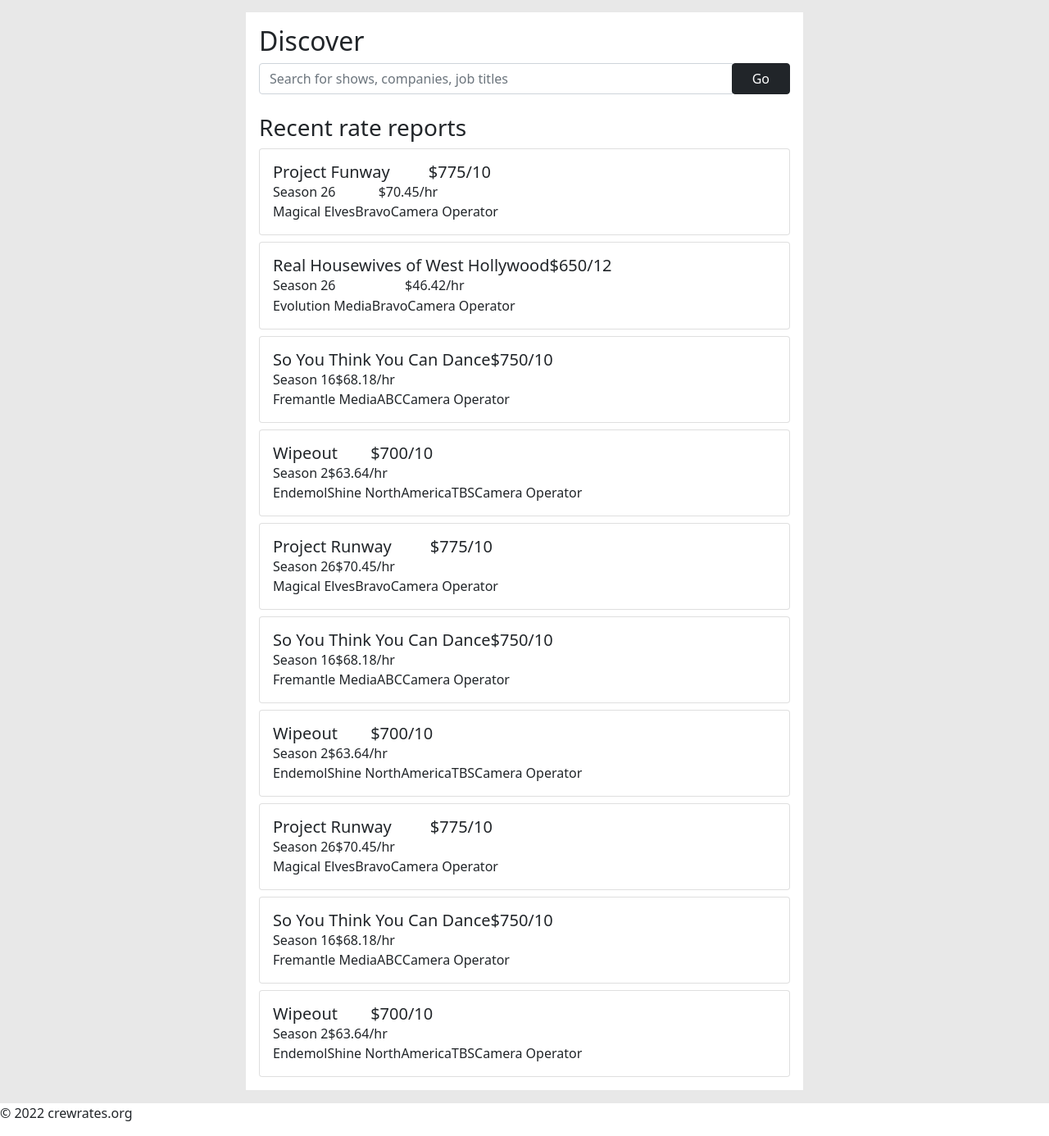
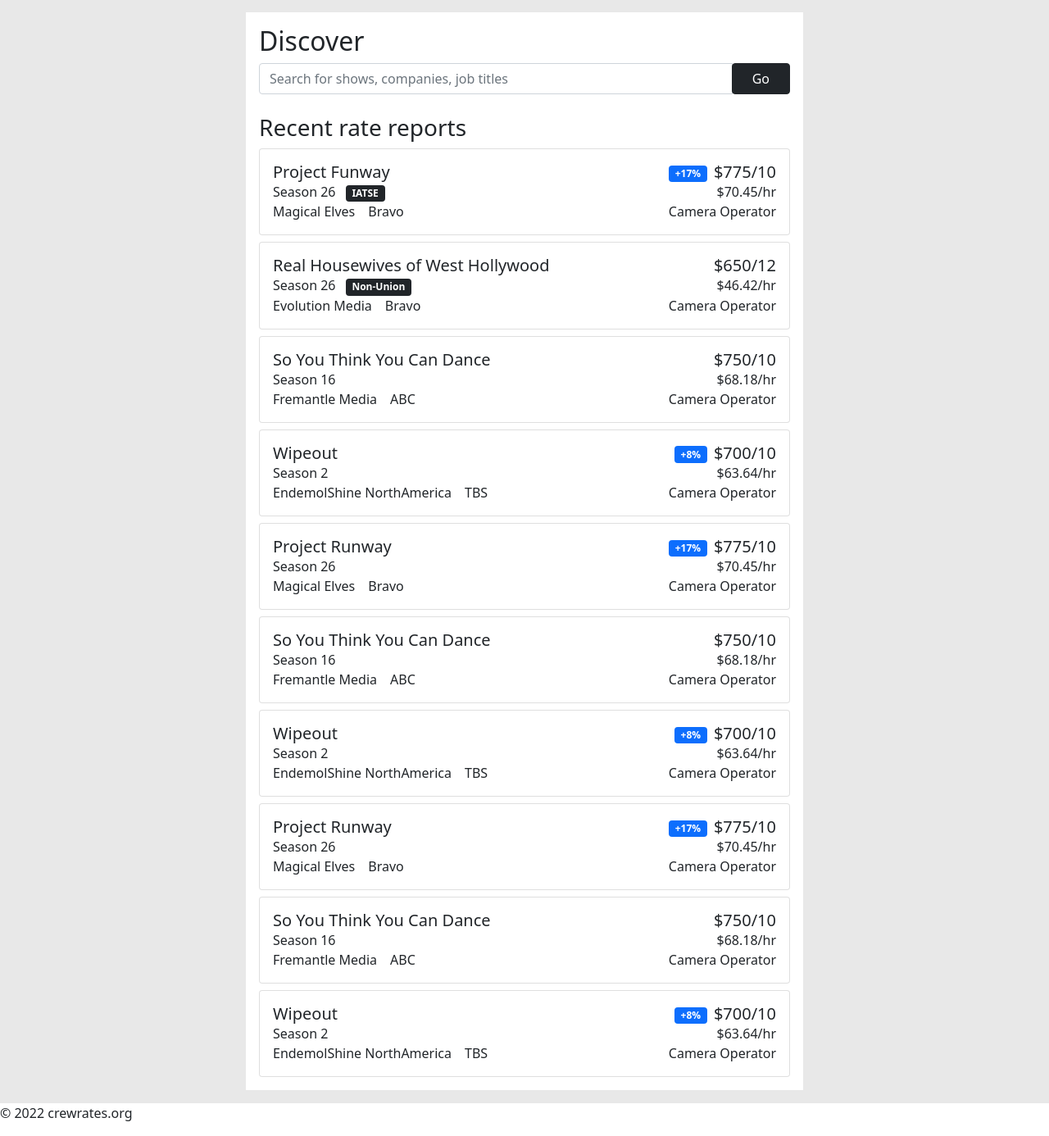
Before and after one commit to derthadams/crew-rates, a Django app: page / in a window 1280 px wide. Shown: the part 66-1452 px from the top of the page at 82% size. Run offline with Django 3.2, Linux system fonts and the light colour scheme; the visitor is signed in with stand-in values (Sample User, id 1).

Commit message:
Update discover.html to Bootstrap 5.1 syntax

```diff
--- a/templates/rates/discover.html
+++ b/templates/rates/discover.html
@@ -4,12 +4,11 @@
 
 {% block styles %}
     {{ block.super }}
-    <link rel="stylesheet" href="{% static 'rates/css/scroll-box.css' %}">
 {% endblock %}
 
 {% block content-inner %}
   <h2>Discover</h2>
-{#<p>Hello world, you're at the index page</p>#}
+
     <form class="form-block">
 
     <div class="input-group">
@@ -28,34 +27,34 @@
 
           <div class="d-flex mb-0 p-0">
             <h5 class="m-0">Project Funway</h5>
-            <div class="ml-auto">
-              <span class="badge badge-primary mr-2">+17%</span>
+            <div class="ms-auto">
+              <span class="badge bg-primary me-2">+17%</span>
             </div>
             <h5 class="m-0">$775/10</h5>
           </div>
 
           <div class="d-flex">
-            <div class="mr-auto">
+            <div class="me-auto">
               <span>
               Season 26
               </span>
-              <span class="badge badge-dark ml-2">
+              <span class="badge bg-dark ms-2">
                 IATSE
               </span>
             </div>
-            <div class="ml-auto">
+            <div class="ms-auto">
               <span class="">$70.45/hr</span>
             </div>
           </div>
 
           <div class="d-flex">
-              <span class="mr-3">
+              <span class="me-3">
                 Magical Elves
               </span>
               <span>
                 Bravo
               </span>
-            <div class="ml-auto">
+            <div class="ms-auto">
               <span>Camera Operator</span>
             </div>
           </div>
@@ -67,34 +66,33 @@
         <div class="card-body p-3">
             <div class="d-flex mb-0 p-0">
             <h5 class="m-0">Real Housewives of West Hollywood</h5>
-            <div class="ml-auto">
-{#              <span class="badge badge-primary mr-2">+17%</span>#}
+            <div class="ms-auto">
             </div>
             <h5 class="m-0">$650/12</h5>
           </div>
 
           <div class="d-flex">
-            <div class="mr-auto">
+            <div class="me-auto">
               <span>
               Season 26
               </span>
-              <span class="badge badge-dark ml-2">
+              <span class="badge bg-dark ms-2">
                 Non-Union
               </span>
             </div>
-            <div class="ml-auto">
+            <div class="ms-auto">
               <span class="">$46.42/hr</span>
             </div>
           </div>
 
           <div class="d-flex">
-              <span class="mr-3">
+              <span class="me-3">
                 Evolution Media
               </span>
               <span>
                 Bravo
               </span>
-            <div class="ml-auto">
+            <div class="ms-auto">
               <span>Camera Operator</span>
             </div>
           </div>
@@ -108,23 +106,22 @@
         <div class="card-body p-3">
           <div class="d-flex mb-0 p-0">
             <h5 class="m-0">So You Think You Can Dance</h5>
-            <div class="ml-auto">
-{#              <span class="badge badge-primary mr-2">+17%</span>#}
+            <div class="ms-auto">
             </div>
             <h5 class="m-0">$750/10</h5>
           </div>
           <div class="d-flex">
             <span>Season 16</span>
-            <div class="ml-auto"><span>$68.18/hr</span></div>
+            <div class="ms-auto"><span>$68.18/hr</span></div>
           </div>
           <div class="d-flex">
-              <span class="mr-3">
+              <span class="me-3">
                 Fremantle Media
               </span>
               <span>
                 ABC
               </span>
-            <div class="ml-auto"><span>Camera Operator</span></div>
+            <div class="ms-auto"><span>Camera Operator</span></div>
           </div>
         </div>
       </div>
@@ -133,23 +130,23 @@
         <div class="card-body p-3">
           <div class="d-flex mb-0 p-0">
             <h5 class="m-0">Wipeout</h5>
-            <div class="ml-auto">
-              <span class="badge badge-primary mr-2">+8%</span>
+            <div class="ms-auto">
+              <span class="badge bg-primary me-2">+8%</span>
             </div>
             <h5 class="m-0">$700/10</h5>
           </div>
           <div class="d-flex">
             <span>Season 2</span>
-            <div class="ml-auto"><span>$63.64/hr</span></div>
+            <div class="ms-auto"><span>$63.64/hr</span></div>
           </div>
           <div class="d-flex">
-              <span class="mr-3">
+              <span class="me-3">
                 EndemolShine NorthAmerica
               </span>
               <span>
                 TBS
               </span>
-            <div class="ml-auto"><span>Camera Operator</span></div>
+            <div class="ms-auto"><span>Camera Operator</span></div>
           </div>
         </div>
       </div>
@@ -158,23 +155,23 @@
         <div class="card-body p-3">
           <div class="d-flex mb-0 p-0">
             <h5 class="m-0">Project Runway</h5>
-            <div class="ml-auto">
-              <span class="badge badge-primary mr-2">+17%</span>
+            <div class="ms-auto">
+              <span class="badge bg-primary me-2">+17%</span>
             </div>
             <h5 class="m-0">$775/10</h5>
           </div>
           <div class="d-flex">
             <span>Season 26</span>
-            <div class="ml-auto"><span>$70.45/hr</span></div>
+            <div class="ms-auto"><span>$70.45/hr</span></div>
           </div>
           <div class="d-flex">
-              <span class="mr-3">
+              <span class="me-3">
                 Magical Elves
               </span>
               <span>
                 Bravo
               </span>
-            <div class="ml-auto"><span>Camera Operator</span></div>
+            <div class="ms-auto"><span>Camera Operator</span></div>
           </div>
         </div>
       </div>
@@ -185,23 +182,22 @@
         <div class="card-body p-3">
           <div class="d-flex mb-0 p-0">
             <h5 class="m-0">So You Think You Can Dance</h5>
-            <div class="ml-auto">
-{#              <span class="badge badge-primary mr-2">+17%</span>#}
+            <div class="ms-auto">
             </div>
             <h5 class="m-0">$750/10</h5>
           </div>
           <div class="d-flex">
             <span>Season 16</span>
-            <div class="ml-auto"><span>$68.18/hr</span></div>
+            <div class="ms-auto"><span>$68.18/hr</span></div>
           </div>
           <div class="d-flex">
-              <span class="mr-3">
+              <span class="me-3">
                 Fremantle Media
               </span>
               <span>
                 ABC
               </span>
-            <div class="ml-auto"><span>Camera Operator</span></div>
+            <div class="ms-auto"><span>Camera Operator</span></div>
           </div>
         </div>
       </div>
@@ -210,23 +206,23 @@
         <div class="card-body p-3">
           <div class="d-flex mb-0 p-0">
             <h5 class="m-0">Wipeout</h5>
-            <div class="ml-auto">
-              <span class="badge badge-primary mr-2">+8%</span>
+            <div class="ms-auto">
+              <span class="badge bg-primary me-2">+8%</span>
             </div>
             <h5 class="m-0">$700/10</h5>
           </div>
           <div class="d-flex">
             <span>Season 2</span>
-            <div class="ml-auto"><span>$63.64/hr</span></div>
+            <div class="ms-auto"><span>$63.64/hr</span></div>
           </div>
           <div class="d-flex">
-              <span class="mr-3">
+              <span class="me-3">
                 EndemolShine NorthAmerica
               </span>
               <span>
                 TBS
               </span>
-            <div class="ml-auto"><span>Camera Operator</span></div>
+            <div class="ms-auto"><span>Camera Operator</span></div>
           </div>
         </div>
       </div>
@@ -235,23 +231,23 @@
         <div class="card-body p-3">
           <div class="d-flex mb-0 p-0">
             <h5 class="m-0">Project Runway</h5>
-            <div class="ml-auto">
-              <span class="badge badge-primary mr-2">+17%</span>
+            <div class="ms-auto">
+              <span class="badge bg-primary me-2">+17%</span>
             </div>
             <h5 class="m-0">$775/10</h5>
           </div>
           <div class="d-flex">
             <span>Season 26</span>
-            <div class="ml-auto"><span>$70.45/hr</span></div>
+            <div class="ms-auto"><span>$70.45/hr</span></div>
           </div>
           <div class="d-flex">
-              <span class="mr-3">
+              <span class="me-3">
                 Magical Elves
               </span>
               <span>
                 Bravo
               </span>
-            <div class="ml-auto"><span>Camera Operator</span></div>
+            <div class="ms-auto"><span>Camera Operator</span></div>
           </div>
         </div>
       </div>
@@ -262,23 +258,22 @@
         <div class="card-body p-3">
           <div class="d-flex mb-0 p-0">
             <h5 class="m-0">So You Think You Can Dance</h5>
-            <div class="ml-auto">
-{#              <span class="badge badge-primary mr-2">+17%</span>#}
+            <div class="ms-auto">
             </div>
             <h5 class="m-0">$750/10</h5>
           </div>
           <div class="d-flex">
             <span>Season 16</span>
-            <div class="ml-auto"><span>$68.18/hr</span></div>
+            <div class="ms-auto"><span>$68.18/hr</span></div>
           </div>
           <div class="d-flex">
-              <span class="mr-3">
+              <span class="me-3">
                 Fremantle Media
               </span>
               <span>
                 ABC
               </span>
-            <div class="ml-auto"><span>Camera Operator</span></div>
+            <div class="ms-auto"><span>Camera Operator</span></div>
           </div>
         </div>
       </div>
@@ -287,23 +282,23 @@
         <div class="card-body p-3">
           <div class="d-flex mb-0 p-0">
             <h5 class="m-0">Wipeout</h5>
-            <div class="ml-auto">
-              <span class="badge badge-primary mr-2">+8%</span>
+            <div class="ms-auto">
+              <span class="badge bg-primary me-2">+8%</span>
             </div>
             <h5 class="m-0">$700/10</h5>
           </div>
           <div class="d-flex">
             <span>Season 2</span>
-            <div class="ml-auto"><span>$63.64/hr</span></div>
+            <div class="ms-auto"><span>$63.64/hr</span></div>
           </div>
           <div class="d-flex">
-              <span class="mr-3">
+              <span class="me-3">
                 EndemolShine NorthAmerica
               </span>
               <span>
                 TBS
               </span>
-            <div class="ml-auto"><span>Camera Operator</span></div>
+            <div class="ms-auto"><span>Camera Operator</span></div>
           </div>
         </div>
       </div>
@@ -315,15 +310,4 @@
 
   </form>
 
-{% include 'account/message_list.html' %}
-
-{#<form method="post" action="{% url 'account_logout' %}" class="inline">#}
-{#    {% csrf_token %}#}
-{#    {% if redirect_field_value %}#}
-{#    <input type="hidden" name="{{ redirect_field_name }}" value="{{ redirect_field_value }}">#}
-{#    {% endif %}#}
-{#    <button type="submit" name="{{ redirect_field_name }}" value="{{ redirect_field_value }}" class="link-button">#}
-{#        Sign out#}
-{#    </button>#}
-{#</form>#}
 {% endblock %}
```
